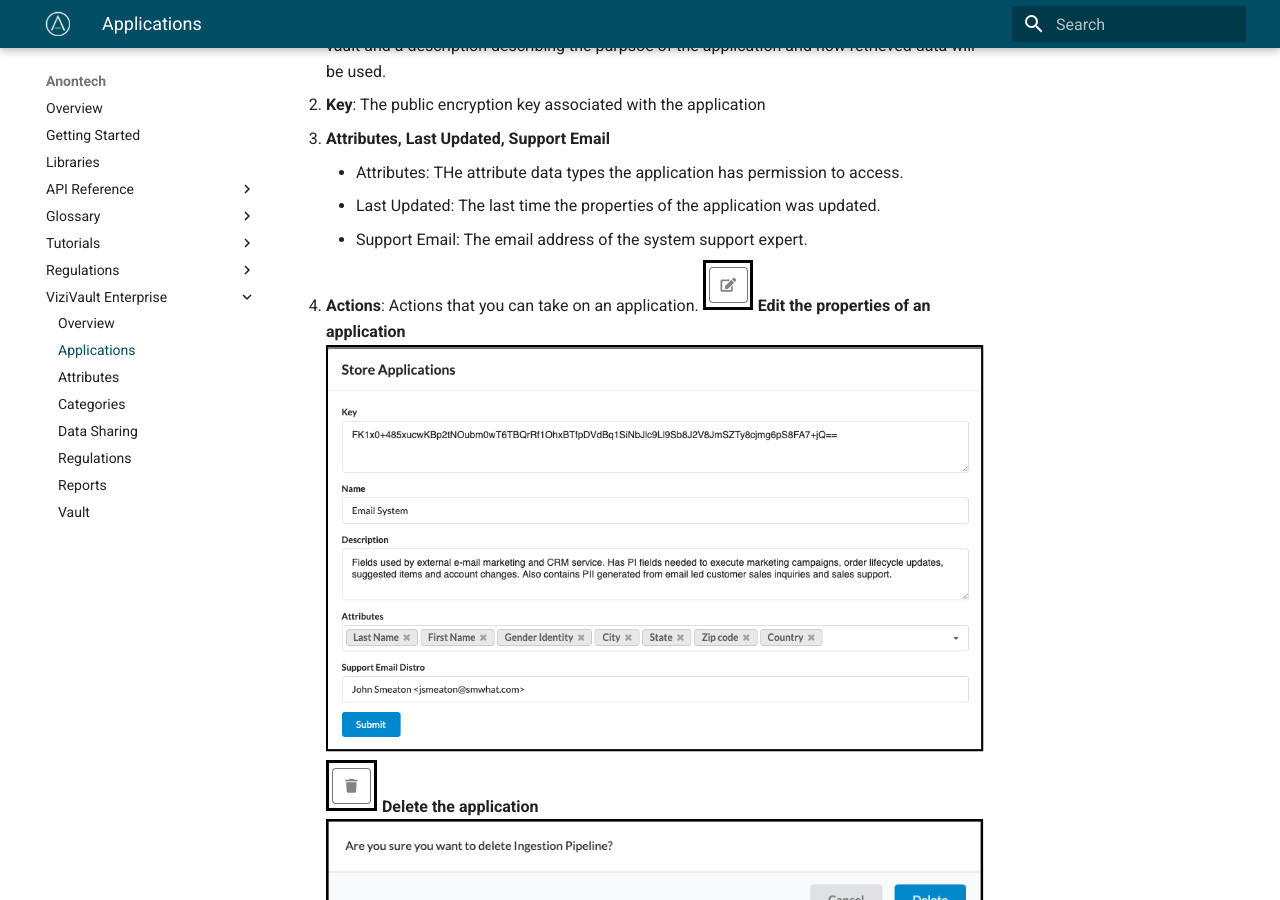
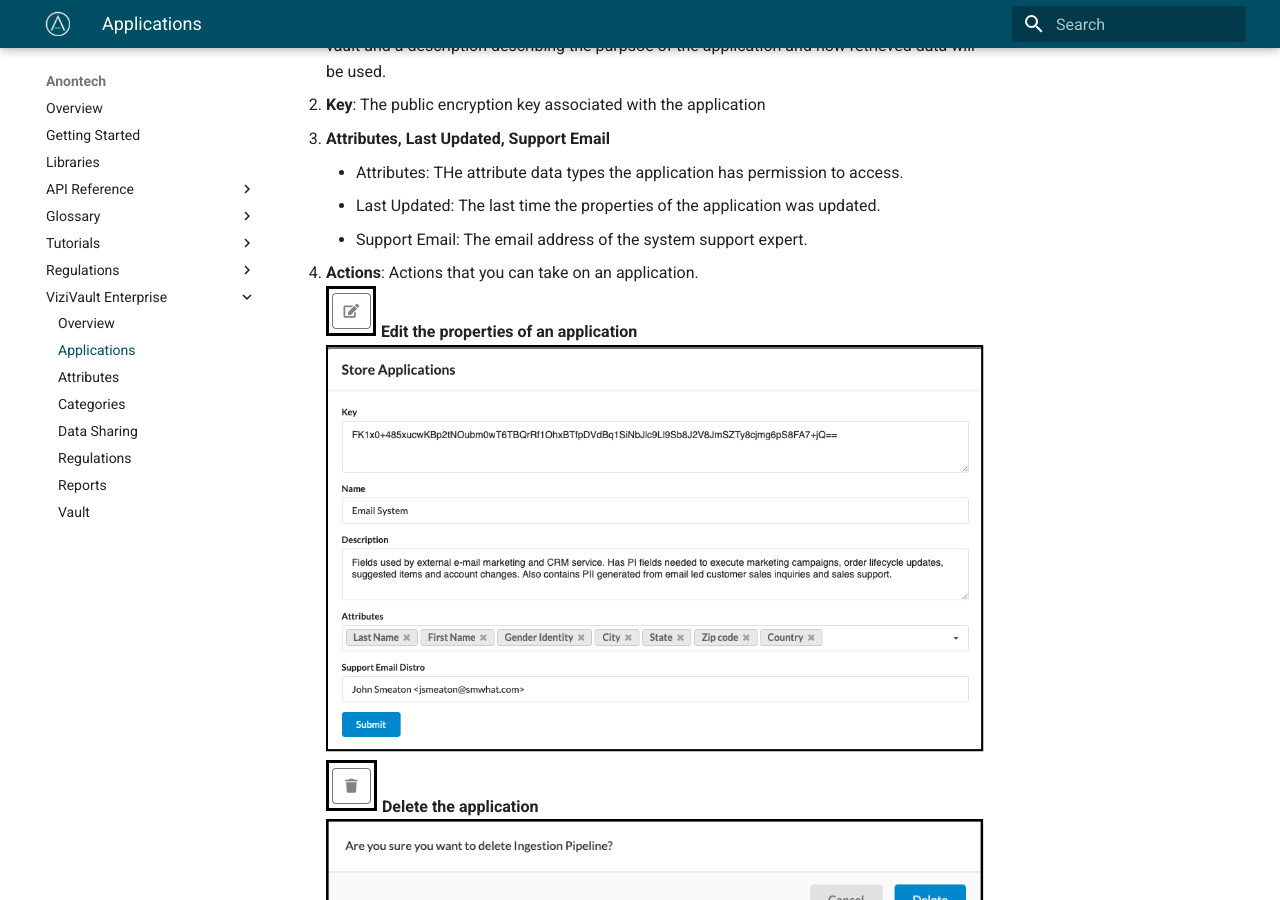
Before and after one commit to anontechnology/documentation, an MkDocs documentation site: the page built from docs/vizivault-enterprise/applications.md, in a window 1280 px wide and 900 px high, scrolled down 541 px. Built offline with MkDocs 1.6.1 and Material for MkDocs 9.7.7, drawn with Linux system fonts in a browser that asks for light colours.

```diff
--- a/docs/vizivault-enterprise/applications.md
+++ b/docs/vizivault-enterprise/applications.md
@@ -9,12 +9,12 @@
     - Attributes: THe attribute data types the application has permission to access.
     - Last Updated: The last time the properties of the application was updated.
     - Support Email: The email address of the system support expert.
-4. **Actions**: Actions that you can take on an application.
+4. **Actions**: Actions that you can take on an application.<br/>
     ![edit](../assets/images/edit.png "Edit") **Edit the properties of an application**
     ![edit-application](../assets/images/edit-application.png "Edit Application")
     ![delete](../assets/images/delete.png "Delete") **Delete the application**
     ![delete-application](../assets/images/delete-application.png "Delete Application")
-5. **Creation and Export**
+5. **Creation and Export**<br/>
     ![Add](../assets/images/add.png "Add") **Add a new Data Sharing Schedule**.
     ![create-application](../assets/images/create-application.png "Create Application")
     ![export](../assets/images/export.png "Export") **Export information on existing sharing schedules**.
```
